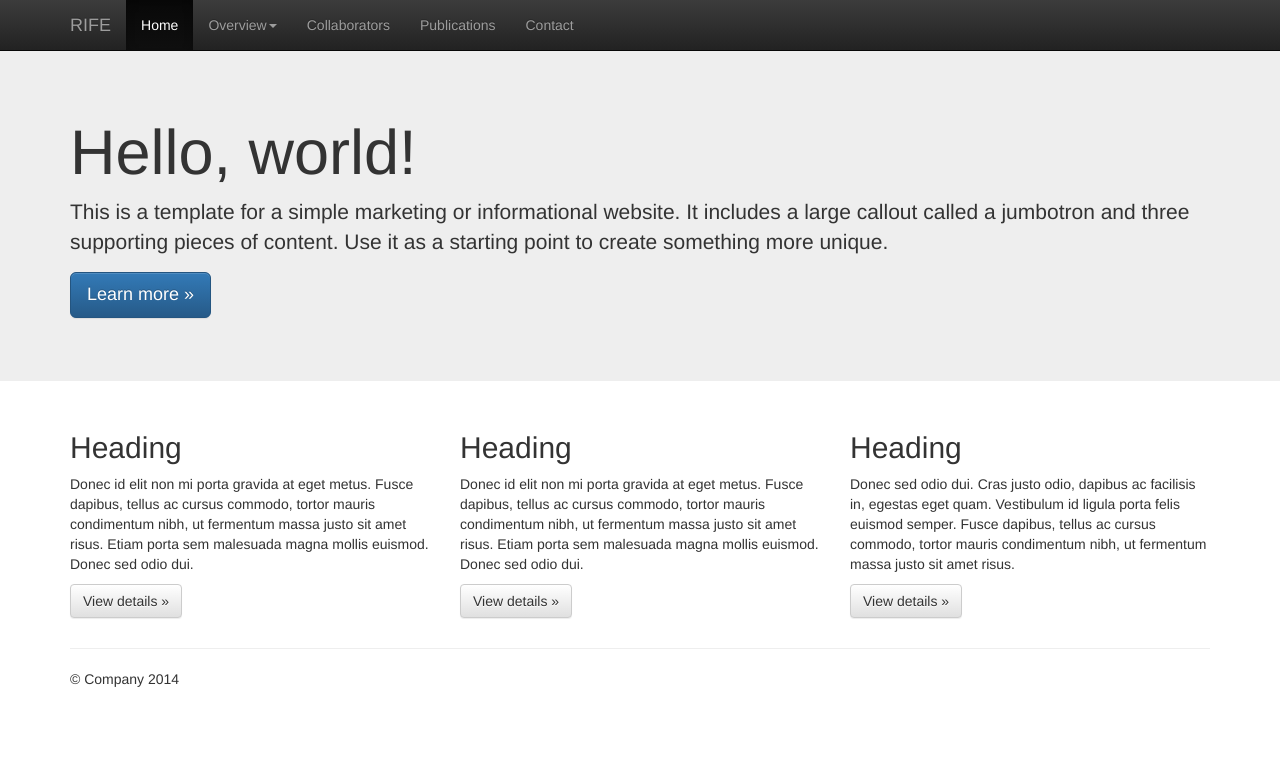
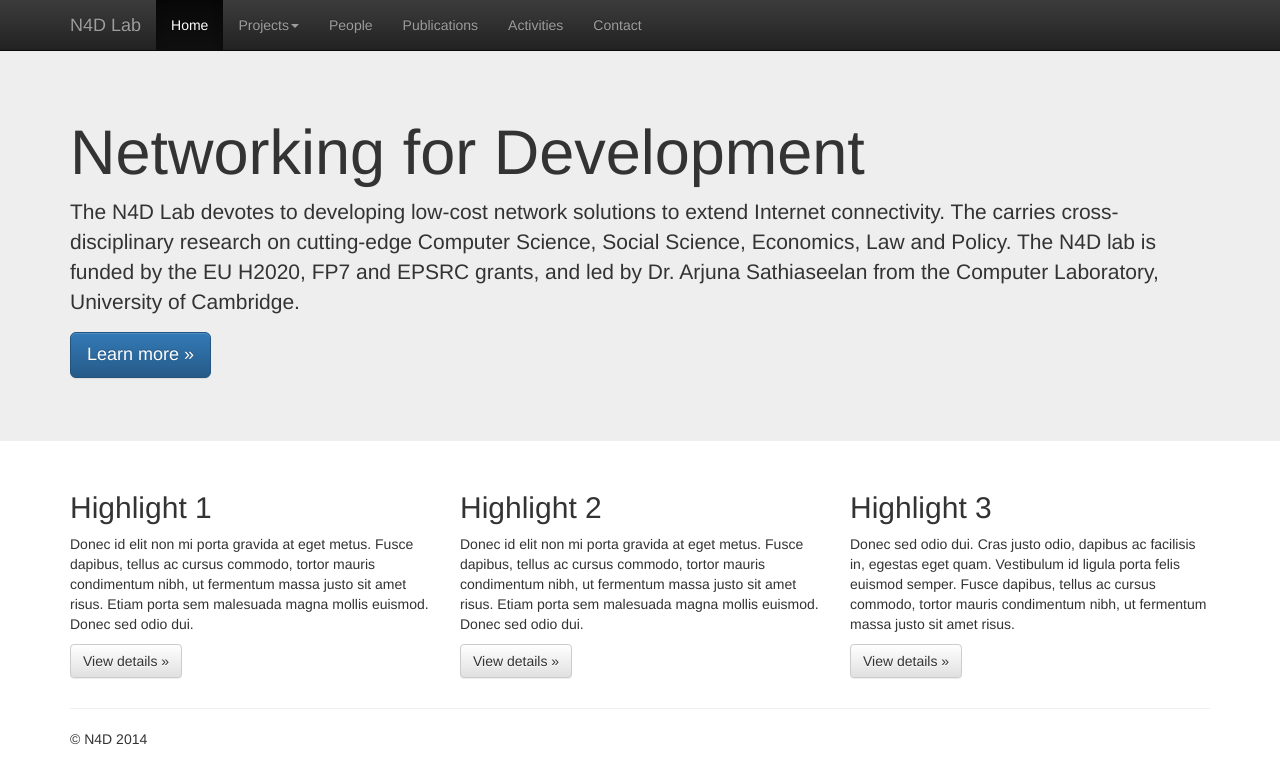
Before and after one commit to ryanrhymes/web_n4d, a plain HTML site: page index.html in a window 1280 px wide. Drawn offline with nearby package versions, Linux system fonts and the light colour scheme.

Commit message:
edit ...

```diff
--- a/index.html
+++ b/index.html
@@ -35,20 +35,25 @@
             <span class="icon-bar"></span>
             <span class="icon-bar"></span>
           </button>
-          <a class="navbar-brand" href="#">RIFE</a>
+          <a class="navbar-brand" href="#">N4D Lab</a>
         </div>
 
 	<div id="navbar" class="navbar-collapse collapse">
           <ul class="nav navbar-nav">
             <li class="active"><a href="#">Home</a></li>
             <li class="dropdown">
-              <a href="#" class="dropdown-toggle" data-toggle="dropdown" role="button" aria-expanded="false">Overview<span class="caret"></span></a>
+              <a href="#" class="dropdown-toggle" data-toggle="dropdown" role="button" aria-expanded="false">Projects<span class="caret"></span></a>
               <ul class="dropdown-menu" role="menu">
-                <li><a href="#">Vision</a></li>
-                <li><a href="#">Approach</a></li>
+                <li><a href="#">RIFE/UMobile (EU H2020)</a></li>
+                <li><a href="#">COSMOS (EU FP7)</a></li>
+		<li class="divider"></li>
+		<li class="dropdown-header">Past Projects</li>
+                <li><a href="#">PAWS: Public Access WiFi Service</a></li>
+                <li><a href="#">New Satellite Access Methods</a></li>
               </ul>
-            <li><a href="">Collaborators</a></li>
+            <li><a href="">People</a></li>
             <li><a href="">Publications</a></li>
+            <li><a href="">Activities</a></li>
             <li><a href="">Contact</a></li>
             </li>
           </ul>
@@ -60,8 +65,8 @@
     <!-- Main jumbotron for a primary marketing message or call to action -->
     <div class="jumbotron">
       <div class="container">
-        <h1>Hello, world!</h1>
-        <p>This is a template for a simple marketing or informational website. It includes a large callout called a jumbotron and three supporting pieces of content. Use it as a starting point to create something more unique.</p>
+        <h1>Networking for Development</h1>
+        <p>The N4D Lab devotes to developing low-cost network solutions to extend Internet connectivity. The carries cross-disciplinary research on cutting-edge Computer Science, Social Science, Economics, Law and Policy. The N4D lab is funded by the EU H2020, FP7 and EPSRC grants, and led by Dr. Arjuna Sathiaseelan from the Computer Laboratory, University of Cambridge.</p>
         <p><a class="btn btn-primary btn-lg" href="#" role="button">Learn more &raquo;</a></p>
       </div>
     </div>
@@ -70,17 +75,17 @@
       <!-- Example row of columns -->
       <div class="row">
         <div class="col-md-4">
-          <h2>Heading</h2>
+          <h2>Highlight 1</h2>
           <p>Donec id elit non mi porta gravida at eget metus. Fusce dapibus, tellus ac cursus commodo, tortor mauris condimentum nibh, ut fermentum massa justo sit amet risus. Etiam porta sem malesuada magna mollis euismod. Donec sed odio dui. </p>
           <p><a class="btn btn-default" href="#" role="button">View details &raquo;</a></p>
         </div>
         <div class="col-md-4">
-          <h2>Heading</h2>
+          <h2>Highlight 2</h2>
           <p>Donec id elit non mi porta gravida at eget metus. Fusce dapibus, tellus ac cursus commodo, tortor mauris condimentum nibh, ut fermentum massa justo sit amet risus. Etiam porta sem malesuada magna mollis euismod. Donec sed odio dui. </p>
           <p><a class="btn btn-default" href="#" role="button">View details &raquo;</a></p>
        </div>
         <div class="col-md-4">
-          <h2>Heading</h2>
+          <h2>Highlight 3</h2>
           <p>Donec sed odio dui. Cras justo odio, dapibus ac facilisis in, egestas eget quam. Vestibulum id ligula porta felis euismod semper. Fusce dapibus, tellus ac cursus commodo, tortor mauris condimentum nibh, ut fermentum massa justo sit amet risus.</p>
           <p><a class="btn btn-default" href="#" role="button">View details &raquo;</a></p>
         </div>
@@ -89,7 +94,7 @@
       <hr>
 
       <footer>
-        <p>&copy; Company 2014</p>
+        <p>&copy; N4D 2014</p>
       </footer>
     </div> <!-- /container -->        <script src="//ajax.googleapis.com/ajax/libs/jquery/1.11.1/jquery.min.js"></script>
         <script>window.jQuery || document.write('<script src="js/vendor/jquery-1.11.1.min.js"><\/script>')</script>
```
